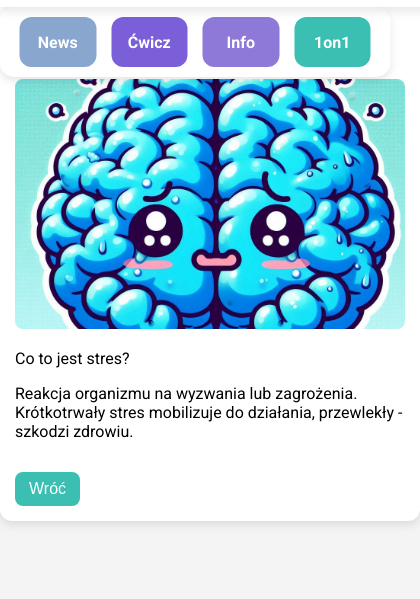
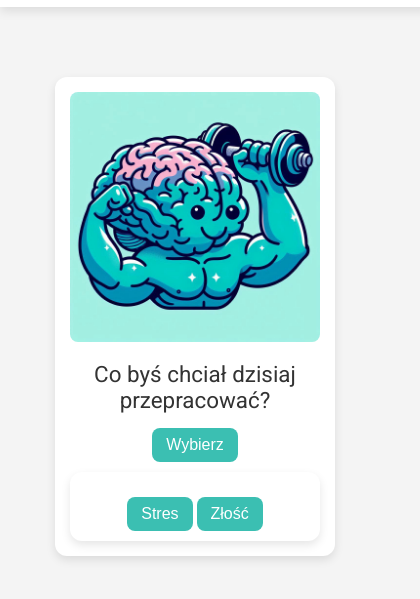
Before and after one commit to wozogwsb/webstie-for-psychownia, a plain HTML site: page artykuly.html in a window 390 px wide. Both pictures are taken after a click on the button "Wybierz". Shown: the part 63-662 px from the top of the page, 420 px wide, since content can reach past the window. Drawn offline with Linux system fonts and the light colour scheme.

Commit message:
Update artykuly.html

```diff
--- a/artykuly.html
+++ b/artykuly.html
@@ -11,7 +11,6 @@
             margin: 0;
             padding: 0;
             background-color: #f4f4f4;
-            font-size: 16px;
             text-align: center;
         }
 
@@ -43,59 +42,19 @@
             text-transform: uppercase;
         }
 
-        /* MENU NAWIGACYJNE */
-        .top-navigation {
-            display: flex;
-            justify-content: center;
-            gap: 15px;
-            position: fixed;
-            top: 70px;
-            left: 50%;
-            transform: translateX(-50%);
-            width: fit-content;
-            background-color: #fff;
-            border-radius: 15px;
-            padding: 10px 20px;
-            box-shadow: 0 4px 10px rgba(0, 0, 0, 0.1);
-        }
-
-        .top-navigation .nav-item {
-            width: 100px;
-            height: 50px;
-            color: white;
-            display: flex;
-            justify-content: center;
-            align-items: center;
-            font-size: 1.1rem;
-            font-weight: bold;
-            border-radius: 12px;
-            cursor: pointer;
-            transition: background-color 0.3s;
-        }
-
-        .top-navigation .nav-item:nth-child(1) { background-color: #89A6CE; }
-        .top-navigation .nav-item:nth-child(2) { background-color: #7A5FD9; }
-        .top-navigation .nav-item:nth-child(3) { background-color: #8E79D9; }
-        .top-navigation .nav-item:nth-child(4) { background-color: #3BBFB2; }
-
-        .top-navigation .nav-item:hover { background-color: #3BBFB2; }
-
         .content {
             padding: 140px 20px 20px;
         }
 
         .image-container {
-            position: relative;
             display: inline-block;
-            margin-top: 20px;
             padding: 15px;
             background-color: #fff;
             border-radius: 12px;
             box-shadow: 0 4px 10px rgba(0, 0, 0, 0.1);
             width: 250px;
-            height: 350px;
+            height: auto;
             text-align: center;
-            transition: all 0.3s ease;
         }
 
         .image-container img {
@@ -111,7 +70,7 @@
             color: #333;
         }
 
-        .choose-button {
+        .choose-button, .option-button {
             margin-top: 15px;
             padding: 10px 20px;
             background-color: #3BBFB2;
@@ -123,8 +82,17 @@
             transition: background-color 0.3s;
         }
 
-        .choose-button:hover {
+        .choose-button:hover, .option-button:hover {
             background-color: #8E79D9;
+        }
+
+        .options-container {
+            display: none;
+            margin-top: 10px;
+            background: #fff;
+            padding: 10px;
+            border-radius: 12px;
+            box-shadow: 0 4px 10px rgba(0, 0, 0, 0.1);
         }
 
         .article-container {
@@ -153,41 +121,14 @@
             font-weight: bold;
         }
 
-        @media (max-width: 768px) {
-            .content {
-                flex-direction: column;
-                align-items: center;
-            }
-
-            .image-container {
-                width: 80%;
-                height: auto;
-            }
-
-            .top-navigation {
-                width: 90%;
-            }
-
-            .top-navigation .nav-item {
-                width: 80px;
-                height: 50px;
-                font-size: 1rem;
-            }
-        }
-
         @media (max-width: 480px) {
             .top-navbar h1 {
                 font-size: 1.2rem;
             }
 
-            .choose-button {
+            .choose-button, .option-button {
                 font-size: 1rem;
                 padding: 8px 14px;
-            }
-
-            .article-container {
-                width: 100%;
-                padding: 15px;
             }
         }
     </style>
@@ -201,41 +142,58 @@
         </div>
     </div>
 
-    <!-- Menu Nawigacyjne -->
-    <div class="top-navigation">
-        <div class="nav-item">News</div>
-        <div class="nav-item">Ćwicz</div>
-        <div class="nav-item">Info</div>
-        <div class="nav-item">1on1</div>
-    </div>
-
     <div class="content" id="mainContent">
         <div class="image-container">
-            <img src="cutie.jpeg" alt="Mózg ćwiczący miesięcznie">
+            <img src="cutie.jpeg" alt="Mózg ćwiczący">
             <div class="text">Co byś chciał dzisiaj przepracować?</div>
-            <button class="choose-button" onclick="toggleArticle()">Wybierz</button>
+            <button class="choose-button" onclick="toggleOptions()">Wybierz</button>
+
+            <div class="options-container" id="options">
+                <button class="option-button" onclick="showArticle('stres')">Stres</button>
+                <button class="option-button" onclick="showArticle('zlosc')">Złość</button>
+            </div>
         </div>
     </div>
 
-    <div id="article" class="article-container">
+    <div id="article-stres" class="article-container">
         <h2>Stres - naturalna reakcja organizmu</h2>
         <img src="stressed.jpeg" alt="Obrazek przedstawiający stres">
-        <p>Co to jest stres?</p>
-        <p>Reakcja organizmu na wyzwania lub zagrożenia. Krótkotrwały stres mobilizuje do działania, przewlekły - szkodzi zdrowiu.</p>
-        <button class="choose-button" onclick="toggleArticle()">Wróć</button>
+        <p>Stres to reakcja organizmu na wyzwania. Może mobilizować do działania, ale długotrwały stres szkodzi zdrowiu.</p>
+        <button class="choose-button" onclick="goBack()">Wróć</button>
+    </div>
+
+    <div id="article-zlosc" class="article-container">
+        <h2>Złość - jak nad nią zapanować?</h2>
+        <img src="anger.jpeg" alt="Obrazek przedstawiający złość">
+        <p>Złość to naturalna emocja, ale jej niekontrolowane wybuchy mogą być szkodliwe. Naucz się skutecznych technik zarządzania złością.</p>
+        <button class="choose-button" onclick="goBack()">Wróć</button>
     </div>
 
     <script>
-        function toggleArticle() {
-            var mainContent = document.getElementById('mainContent');
-            var article = document.getElementById('article');
+        function toggleOptions() {
+            var options = document.getElementById('options');
+            options.style.display = (options.style.display === 'none' || options.style.display === '') ? 'block' : 'none';
+        }
 
-            if (article.style.display === 'none' || article.style.display === '') {
-                mainContent.style.display = 'none';
-                article.style.display = 'block';
-            } else {
-                article.style.display = 'none';
-                mainContent.style.display = 'block';
+        function showArticle(topic) {
+            document.getElementById('mainContent').style.display = 'none';
+            document.getElementById('options').style.display = 'none';
+
+            var articles = document.getElementsByClassName('article-container');
+            for (var i = 0; i < articles.length; i++) {
+                articles[i].style.display = 'none';
+            }
+
+            document.getElementById('article-' + topic).style.display = 'block';
+        }
+
+        function goBack() {
+            document.getElementById('mainContent').style.display = 'block';
+            document.getElementById('options').style.display = 'none';
+
+            var articles = document.getElementsByClassName('article-container');
+            for (var i = 0; i < articles.length; i++) {
+                articles[i].style.display = 'none';
             }
         }
     </script>
```
